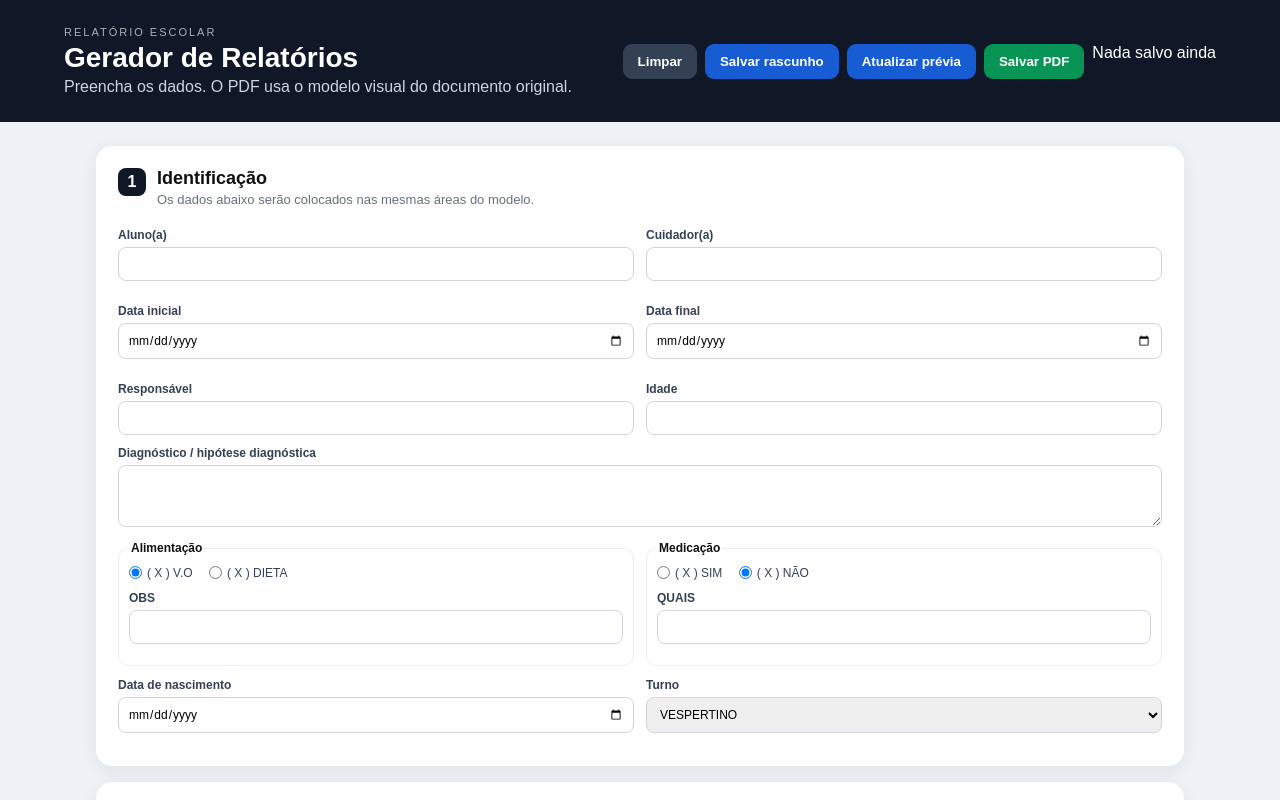
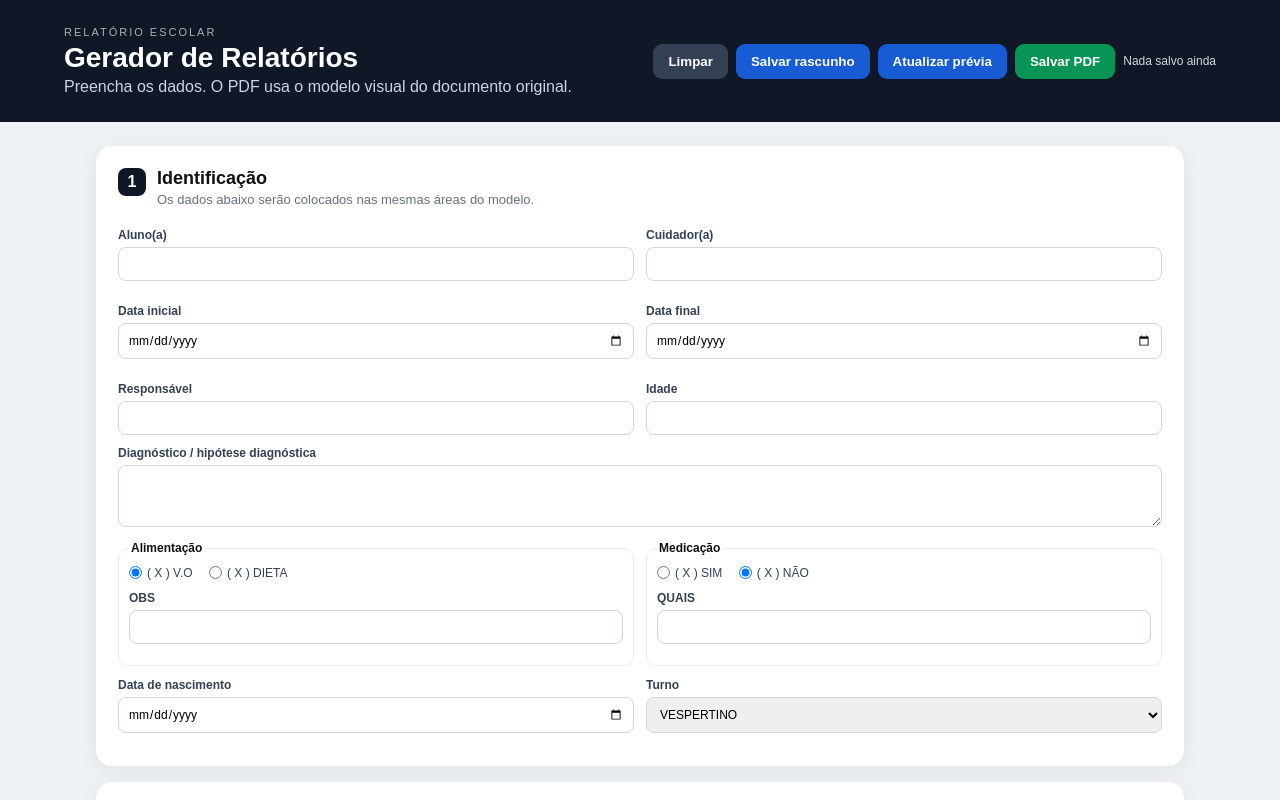
Before and after one commit to Gleydson24/relatorio-escolar, a plain HTML site: page index.html in a window 1280 px wide. Shown: the top 800 px of the page. Drawn offline with Linux system fonts and the light colour scheme.

Commit message:
Style draft save status

```diff
--- a/style.css
+++ b/style.css
@@ -1,6 +1,6 @@
 *{box-sizing:border-box}
 :root{font-family:Arial,Helvetica,sans-serif;color:#101010;background:#eef2f6}
-body{margin:0}.app-header{background:#101828;color:#fff;padding:26px 5vw;display:flex;justify-content:space-between;gap:20px;align-items:center}.eyebrow{font-size:11px;letter-spacing:2px;opacity:.65}.app-header h1{margin:4px 0;font-size:28px}.app-header p{margin:0;color:#cbd5e1}.actions,.row{display:flex;gap:8px;flex-wrap:wrap}.btn{border:0;border-radius:9px;padding:10px 15px;font-weight:700;cursor:pointer}.dark{background:#344054;color:#fff}.blue{background:#175cd3;color:#fff}.green{background:#079455;color:#fff}.light{background:#eaecf0;color:#344054}
+body{margin:0}.app-header{background:#101828;color:#fff;padding:26px 5vw;display:flex;justify-content:space-between;gap:20px;align-items:center}.eyebrow{font-size:11px;letter-spacing:2px;opacity:.65}.app-header h1{margin:4px 0;font-size:28px}.app-header p{margin:0;color:#cbd5e1}.actions,.row{display:flex;gap:8px;flex-wrap:wrap}.draft-status{font-size:12px;color:#d0d5dd;align-self:center;white-space:nowrap}.btn{border:0;border-radius:9px;padding:10px 15px;font-weight:700;cursor:pointer}.dark{background:#344054;color:#fff}.blue{background:#175cd3;color:#fff}.green{background:#079455;color:#fff}.light{background:#eaecf0;color:#344054}
 .app{max-width:1120px;margin:24px auto;padding:0 16px}.card{background:#fff;border-radius:16px;padding:22px;margin-bottom:16px;box-shadow:0 4px 18px #10182812}.title{display:flex;gap:11px;margin-bottom:18px}.title>b{background:#101828;color:#fff;width:28px;height:28px;border-radius:8px;display:grid;place-items:center}.title h2{margin:0;font-size:18px}.title p{margin:3px 0;color:#667085;font-size:13px}.grid2{display:grid;grid-template-columns:1fr 1fr;gap:12px}.card label{display:block;font-size:12px;font-weight:700;color:#344054;margin-bottom:11px}.card input,.card select,.card textarea{width:100%;margin-top:5px;border:1px solid #d0d5dd;border-radius:8px;padding:9px;font:inherit;font-weight:400}.card textarea{resize:vertical}.card fieldset{border:1px solid #eaecf0;border-radius:10px;padding:10px;margin:0 0 12px}.card legend{font-weight:800;font-size:12px}.inline{display:inline-flex!important;align-items:center;gap:5px;margin-right:12px!important;font-weight:500!important}.inline input{width:auto!important;margin:0!important}.empty{padding:20px;border:1px dashed #d0d5dd;border-radius:10px;color:#667085;margin-top:14px}
 .day{border:1px solid #d0d5dd;border-radius:10px;margin-top:12px;overflow:hidden}.daytop{display:flex;justify-content:space-between;align-items:center;padding:11px 13px;background:#f8fafc}.daytop select{width:190px;margin:0}.daybody{padding:13px}.special{display:none}.day[data-status="ausente"] .present,.day[data-status="feriado"] .present,.day[data-status="liberada"] .present,.day[data-status="fimdesemana"] .present,.day[data-status="outro"] .present{display:none}.day[data-status="ausente"] .special,.day[data-status="feriado"] .special,.day[data-status="liberada"] .special,.day[data-status="fimdesemana"] .special,.day[data-status="outro"] .special{display:block}
 
@@ -15,4 +15,4 @@ body{margin:0}.app-header{background:#101828;color:#fff;padding:26px 5vw;display
 @page{size:A4;margin:0}
 @media print{body{background:#fff}.no-print{display:none!important}.print-area{display:block}.pdf-page{margin:0;box-shadow:none}}
 @media screen{.print-area{display:block;background:#d0d5dd;padding:20px 0}.pdf-page{box-shadow:0 4px 18px #0002;margin:0 auto 20px}.print-area:empty{display:none}}
-@media(max-width:700px){.grid2{grid-template-columns:1fr}.app-header{display:block}.actions{margin-top:16px}.daytop{display:block}.daytop select{width:100%;margin-top:8px}}
+@media(max-width:700px){.grid2{grid-template-columns:1fr}.app-header{display:block}.actions{margin-top:16px}.draft-status{display:block;width:100%;margin-top:4px}.daytop{display:block}.daytop select{width:100%;margin-top:8px}}
```
